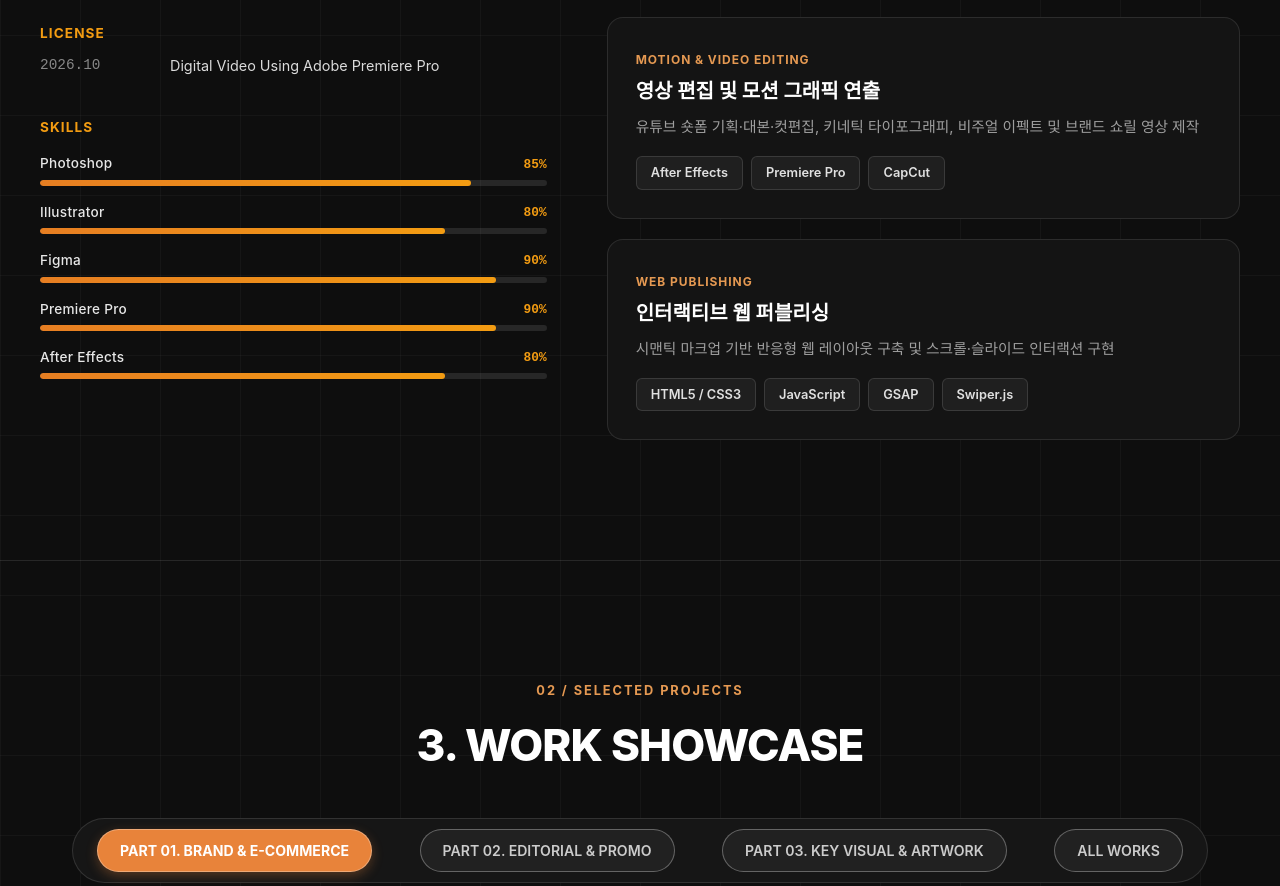
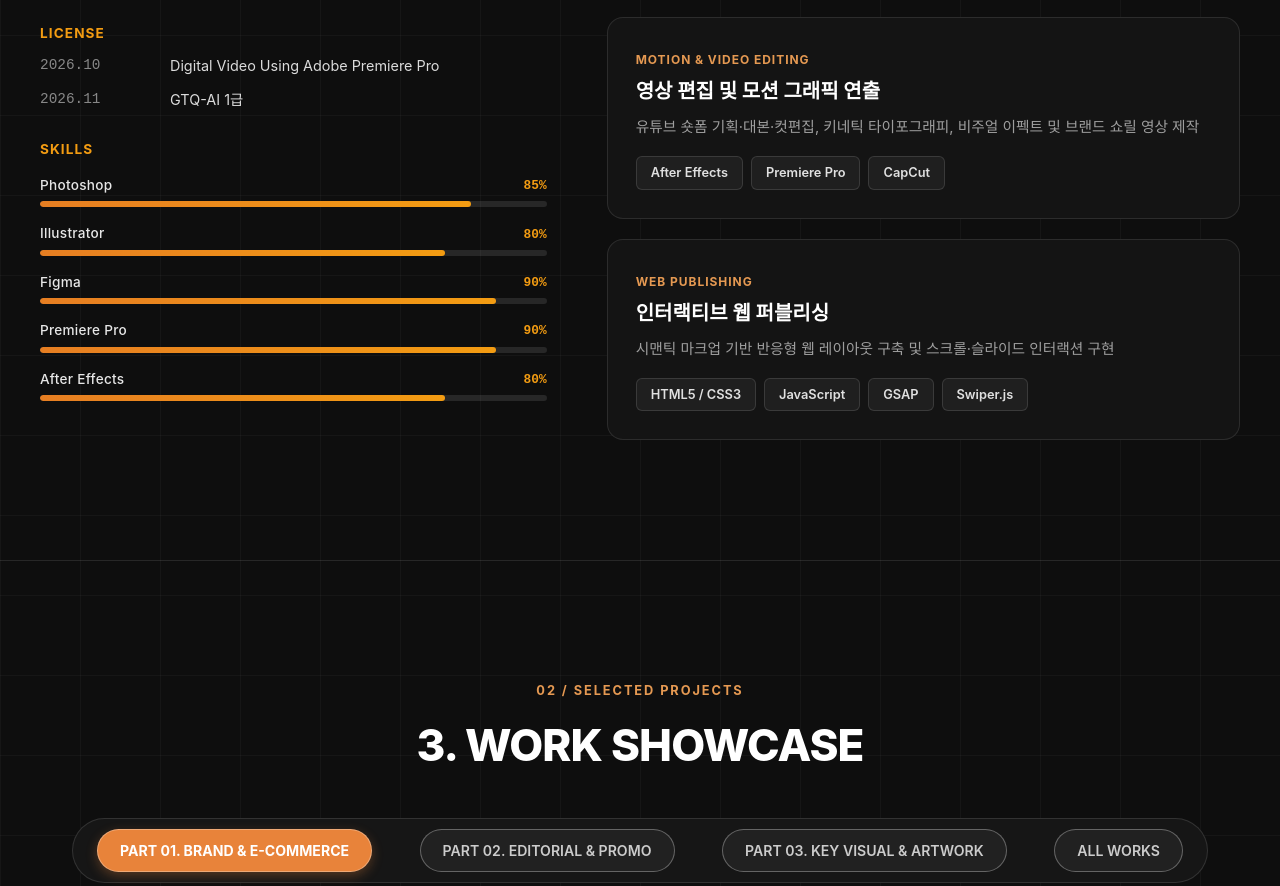
Before and after one commit to clear21kr/my_portfolio, a plain HTML site: page index.html in a window 1280 px wide. Shown: the part 1645-2531 px from the top of the page. Drawn offline with nearby package versions, Linux system fonts and the light colour scheme; a web font is replaced by a local one.

Commit message:
Updates text

```diff
--- a/index.html
+++ b/index.html
@@ -136,8 +136,8 @@
                             <span class="desc">Digital Video Using Adobe Premiere Pro</span>
                         </div>
                         <div class="resume-item">
-                            <span class="year"></span>
-                            <span class="desc"></span>
+                            <span class="year">2026.11</span>
+                            <span class="desc">GTQ-AI 1급</span>
                         </div>
                     </div>
 
```
